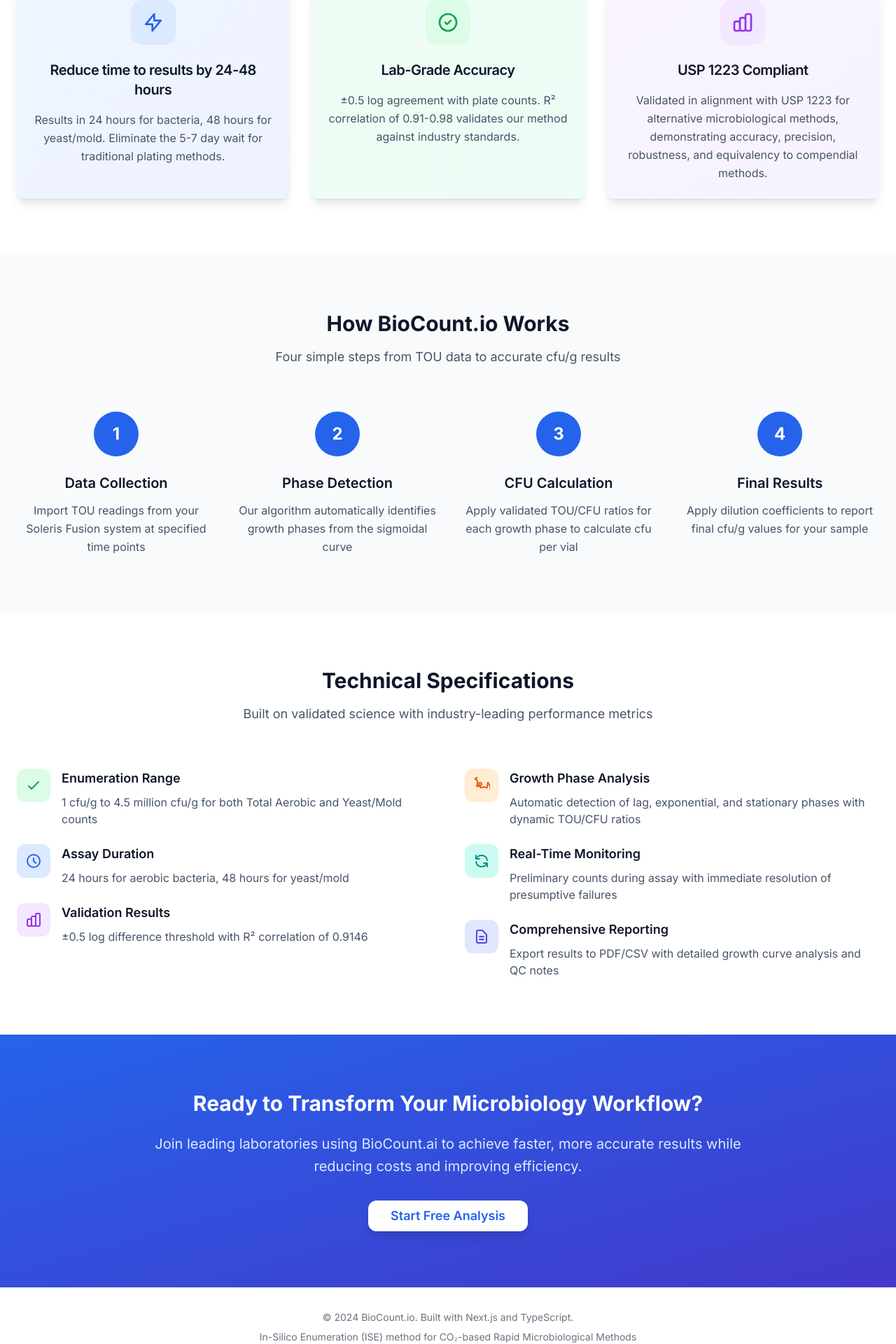
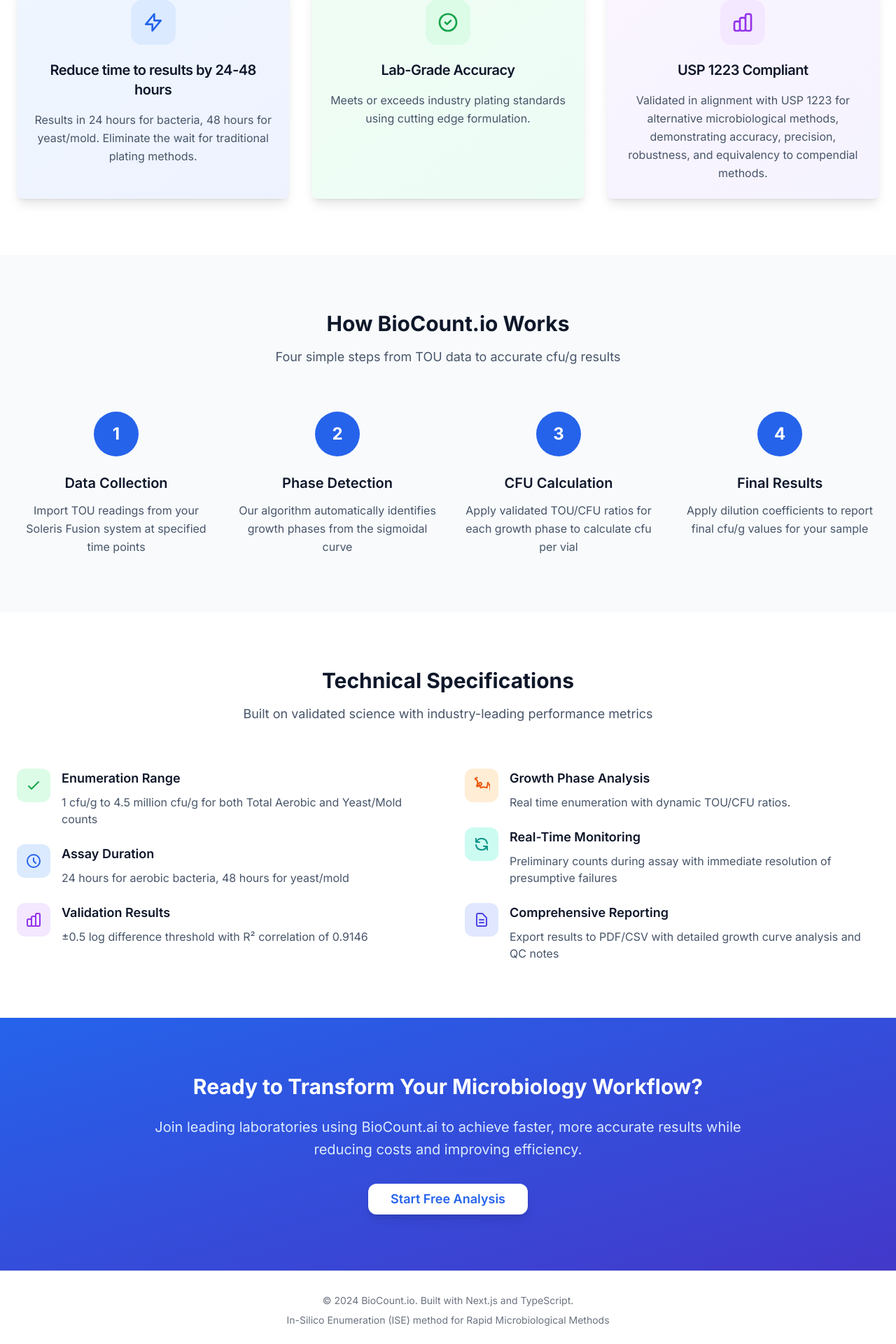
Before and after one commit to HomelessToast/ISE-Project, a Next.js app: page / in a window 1280 px wide. Shown: the part 960-2880 px from the top of the page at 70% size. Built offline with nearby package versions, Linux system fonts and the light colour scheme.

Commit message:
Results dashboard: number-only display + unit labels; homepage copy tweaks

```diff
--- a/app/(dashboard)/dashboard/page.tsx
+++ b/app/(dashboard)/dashboard/page.tsx
@@ -660,7 +660,7 @@
       <div className="text-center">
         <h1 className="text-3xl font-bold text-gray-900">BioCount.io Dashboard</h1>
         <p className="text-gray-600 mt-2">
-          CO₂-based Rapid Microbiological Enumeration using the ISE Method
+          Rapid Microbiological Enumeration using the ISE Method
         </p>
         <div className="mt-4">
           <Badge variant="outline" className="text-sm">
@@ -811,7 +811,6 @@
                     placeholder="1.00"
                     value={templateFillWeight}
                     onChange={(e) => setTemplateFillWeight(e.target.value)}
-                    required
                   />
                   <div className="text-xs text-gray-500">
                     Weight of the sample in grams (must be &gt; 0)
@@ -1628,21 +1627,21 @@
                             <div className="grid grid-cols-3 gap-3">
                               <div className="bg-blue-50 p-3 rounded-lg text-center">
                                 <div className="text-lg font-bold text-blue-600 mb-1">
-                                  {(calculatedResult.result?.cfuPerMl || 0).toFixed(2)}
+                                  {Math.round(calculatedResult.result?.cfuPerMl || 0).toLocaleString()}
                                 </div>
-                                <div className="text-xs font-medium text-blue-800">Avg Assay CFU/ml</div>
+                                <div className="text-xs font-medium text-blue-800">Avg Assay cfu/mL</div>
                               </div>
 
                               <div className="bg-green-50 p-3 rounded-lg text-center">
                                 <div className="text-lg font-bold text-green-600 mb-1">
-                                  {calculatedResult.result?.formatted || calculatedResult.result?.cfuPerG || 'N/A'}
+                                  {Math.round(calculatedResult.result?.cfuPerG || 0).toLocaleString()}
                                 </div>
-                                <div className="text-xs font-medium text-blue-800">CFU/G</div>
+                                <div className="text-xs font-medium text-blue-800">cfu/g</div>
                               </div>
 
                               <div className="bg-purple-50 p-3 rounded-lg text-center">
                                 <div className="text-lg font-bold text-purple-600 mb-1">
-                                  {calculatedResult.result?.cfuPerG > 0 ? Math.log10(calculatedResult.result.cfuPerG).toFixed(3) : '0.000'}
+                                  {calculatedResult.result?.cfuPerG > 0 ? Math.log10(calculatedResult.result.cfuPerG).toFixed(2) : '0.00'}
                                 </div>
                                 <div className="text-xs font-medium text-purple-800">Log₁₀</div>
                               </div>
--- a/app/layout.tsx
+++ b/app/layout.tsx
@@ -7,7 +7,7 @@
 const inter = Inter({ subsets: ['latin'] });
 
 export const metadata: Metadata = {
-  title: 'BioCount.io - CO₂-based Rapid Microbiological Methods',
+  title: 'BioCount.io - Rapid Microbiological Methods',
   description: 'Convert Soleris Fusion TOU time-series data into cfu/g using the In-Silico Enumeration (ISE) method',
   keywords: 'ISE, microbiology, TOU, CFU, rapid methods, food safety, BioCount',
 };
--- a/app/page.tsx
+++ b/app/page.tsx
@@ -81,7 +81,7 @@
               <CardContent className="text-center">
                 <CardDescription className="text-slate-600 text-base leading-relaxed">
                   Results in 24 hours for bacteria, 48 hours for yeast/mold.
-                  Eliminate the 5-7 day wait for traditional plating methods.
+                  Eliminate the wait for traditional plating methods.
                 </CardDescription>
               </CardContent>
             </Card>
@@ -97,8 +97,7 @@
               </CardHeader>
               <CardContent className="text-center">
                 <CardDescription className="text-slate-600 text-base leading-relaxed">
-                  ±0.5 log agreement with plate counts. R² correlation of 0.91-0.98
-                  validates our method against industry standards.
+                  Meets or exceeds industry plating standards using cutting edge formulation.
                 </CardDescription>
               </CardContent>
             </Card>
@@ -248,7 +247,7 @@
                 </div>
                 <div>
                   <h3 className="text-lg font-semibold text-slate-900 mb-2">Growth Phase Analysis</h3>
-                  <p className="text-slate-600">Automatic detection of lag, exponential, and stationary phases with dynamic TOU/CFU ratios</p>
+                  <p className="text-slate-600">Real time enumeration with dynamic TOU/CFU ratios.</p>
                 </div>
               </div>
 
--- a/components/footer.tsx
+++ b/components/footer.tsx
@@ -5,7 +5,7 @@
         <div className="text-center text-sm text-gray-500 dark:text-gray-400">
           <p>© 2024 BioCount.io. Built with Next.js and TypeScript.</p>
           <p className="mt-2">
-            In-Silico Enumeration (ISE) method for CO₂-based Rapid Microbiological Methods
+            In-Silico Enumeration (ISE) method for Rapid Microbiological Methods
           </p>
         </div>
       </div>
```
